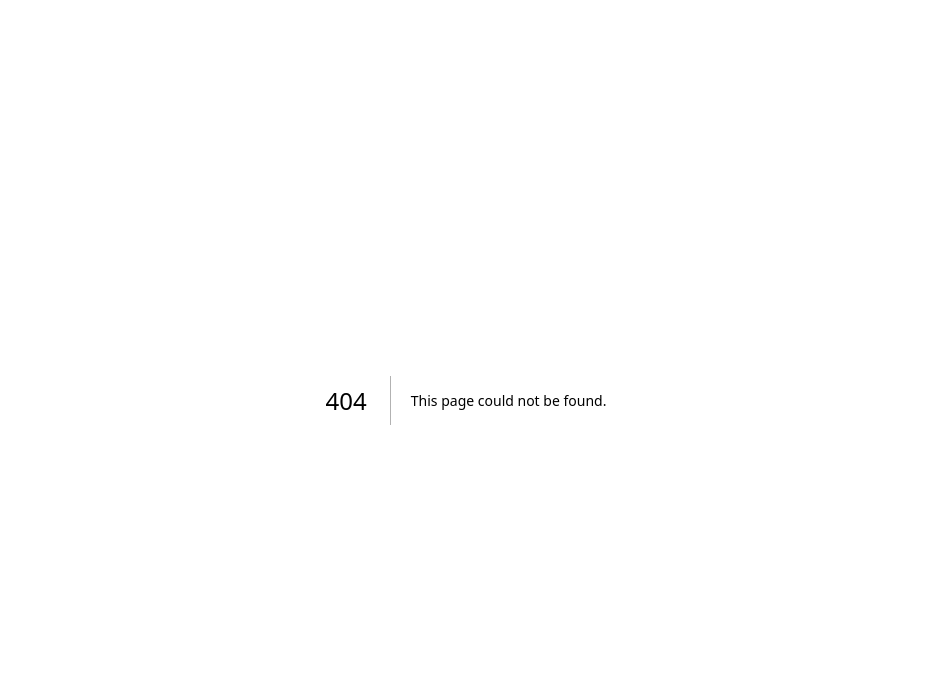
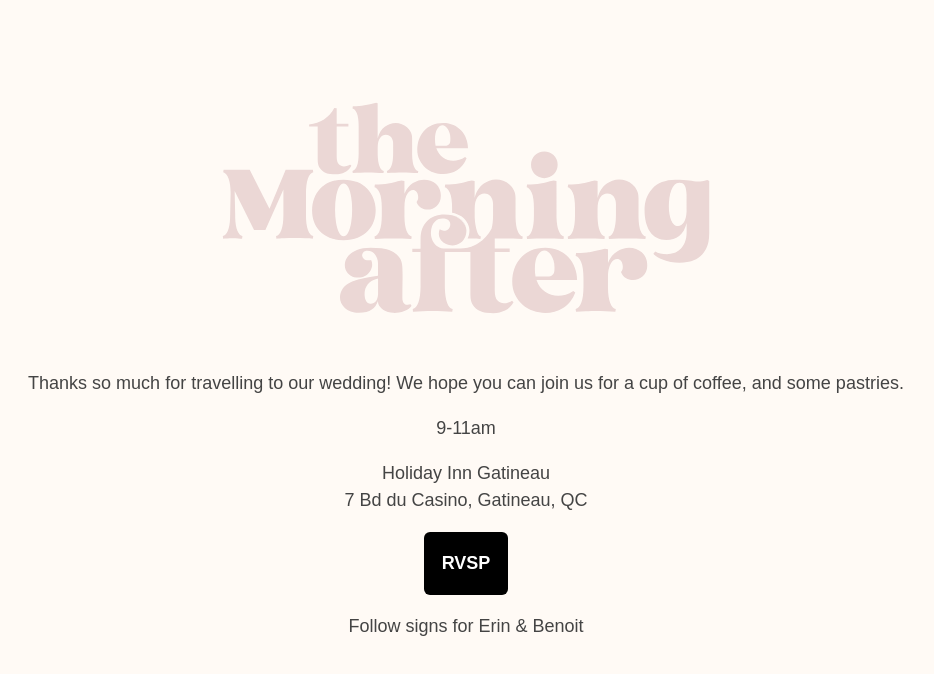
Before and after one commit to martenbjork/erin-and-benoit, a Next.js app: page /the-morning-after in a window 1280 px wide. Before the commit this address had no page. Shown: the top 674 px of the page, without its empty margins (174-1108 px from the left). Built offline with nearby package versions, Linux system fonts and the light colour scheme.

Commit message:
Add basic Morning After page

```diff
--- /dev/null
+++ b/src/pages/the-morning-after.tsx
@@ -0,0 +1,29 @@
+import Image from "next/image";
+import theMorningAfter from "./the-morning-after.svg";
+import styles from "../styles/TheMorningAfter.module.scss";
+
+export default function TheMorningAfter() {
+  return (
+    <div className={styles.TheMorningAfter}>
+      <Image src={theMorningAfter} alt="The Morning After" />
+
+      <p>
+        Thanks so much for travelling to our wedding! We hope you can join us
+        for a cup of coffee, and some pastries.
+      </p>
+
+      <p>9-11am</p>
+
+      <p>
+        Holiday Inn Gatineau
+        <br />7 Bd du Casino, Gatineau, QC
+      </p>
+
+      <p>
+        <a href="https://forms.gle/7Uo9Rw1iEhwLGbfw7">RVSP</a>
+      </p>
+
+      <p>Follow signs for Erin & Benoit</p>
+    </div>
+  );
+}
--- /dev/null
+++ b/src/styles/TheMorningAfter.module.scss
@@ -0,0 +1,24 @@
+.TheMorningAfter {
+  text-align: center;
+  padding: 5rem;
+
+  img {
+    width: 100%;
+    max-width: 500px;
+    height: auto;
+    margin-bottom: 2rem;
+  }
+
+  p {
+    margin-bottom: 1rem;
+  }
+
+  a {
+    display: inline-block;
+    padding: 1rem;
+    background: black;
+    color: white;
+    font-weight: 600;
+    border-radius: 6px;
+  }
+}
```
Also changed, not shown: src/pages/the-morning-after.svg (added).
